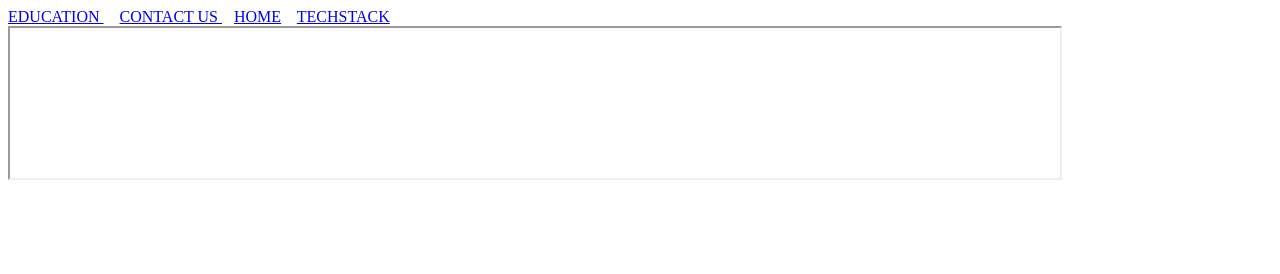
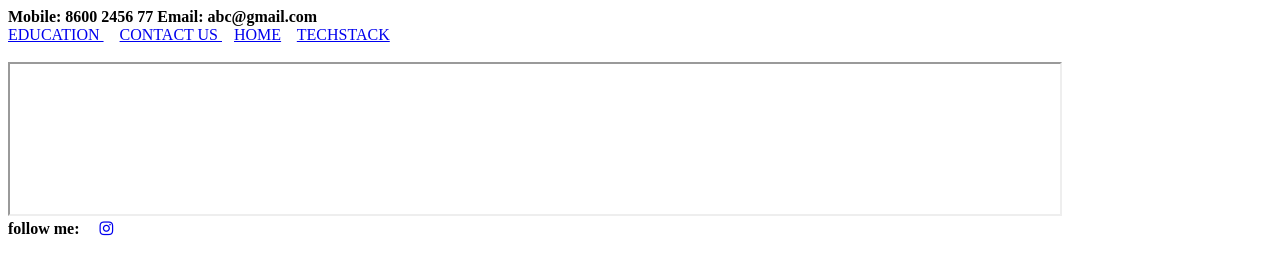
Before and after one commit to beherepriya14/My.Profile, a plain HTML site: page index.html in a window 1280 px wide. Drawn offline with Linux system fonts and the light colour scheme.

Commit message:
Upload index file
upload index file

```diff
--- a/index.html
+++ b/index.html
@@ -2,13 +2,30 @@
 <html>
     <head>
         <tital></tital>
+        <!-- CDN link -->
+        <link rel="stylesheet" href="https://cdnjs.cloudflare.com/ajax/libs/font-awesome/4.7.0/css/font-awesome.min.css">
+
+
     </head>
     <body>
-        <a href="education.html" target_blank="My Frame"> EDUCATION </a>  &nbsp; &nbsp;
-    <a href="contactus.html" target_blank="My Frame"> CONTACT US </a>&nbsp;&nbsp;
-    <a href="home.html" target_blank="My Frame">HOME</a> &nbsp;&nbsp;
-    <a href="techStack.html" target_blank="My Frame">TECHSTACK</a>
-    <br>
-    <iframe width="1050px" hight="9100px" name="My Frame"></iframe>
+        <heder> <strong> Mobile: 8600 2456 77 </strong>
+            <strong> Email: abc@gmail.com </strong>
+        </heder>
+        <nav>
+            <a href="education.html" target_blank="My Frame"> EDUCATION </a>  &nbsp; &nbsp;
+            <a href="contactus.html" target_blank="My Frame"> CONTACT US </a>&nbsp;&nbsp;
+            <a href="home.html" target_blank="My Frame">HOME</a> &nbsp;&nbsp;
+            <a href="techStack.html" target_blank="My Frame">TECHSTACK</a>
+
+        </nav>
+        <br>
+    <iframe width="1050px" hight="550px" name="My Frame"></iframe>
+    <footer>
+        <strong>follow me: &nbsp; &nbsp</strong>
+        <a href="https://www.instagram.com/"target="_blank"> <i class="fa fa-instagram" aria-hidden="true"></i>
+        </a>
+
+
+    </footer>
     </body>
 </html>
```
Also changed, not shown: contactus.html (+5 -2 lines).
